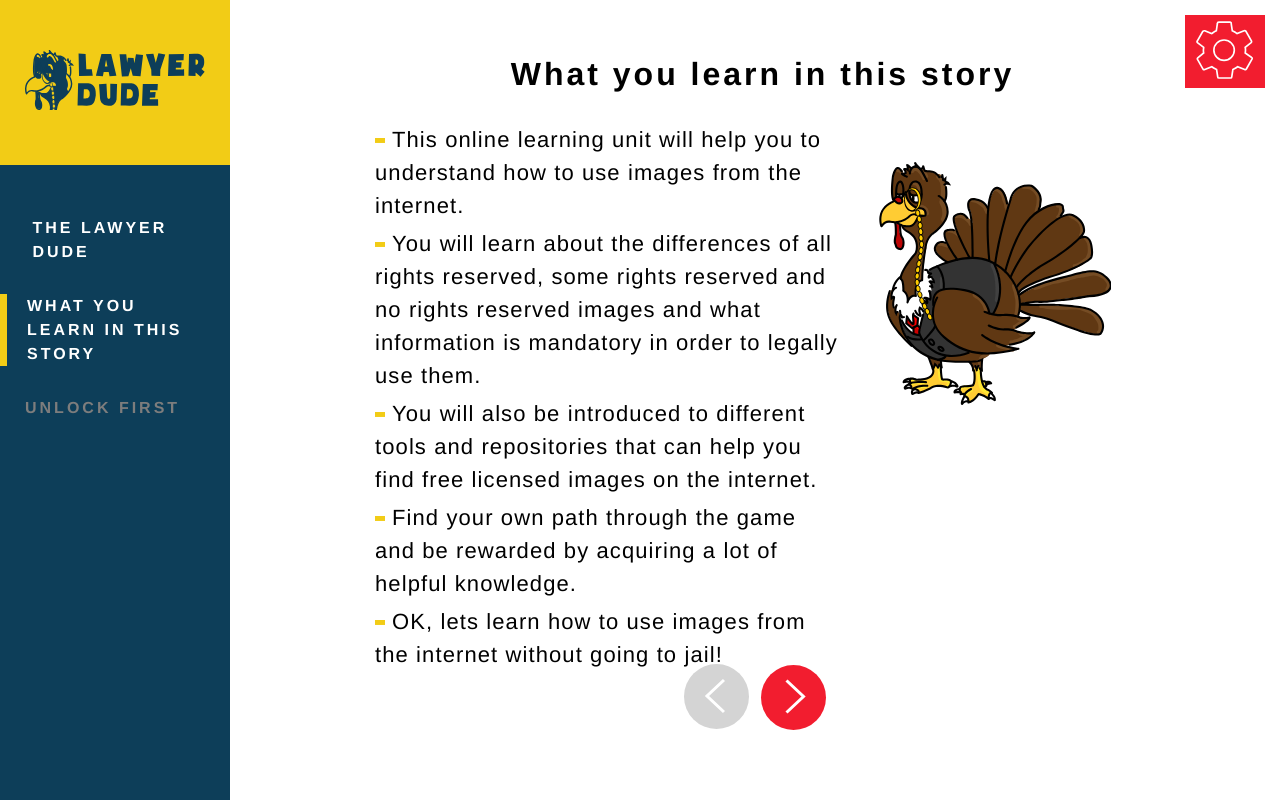
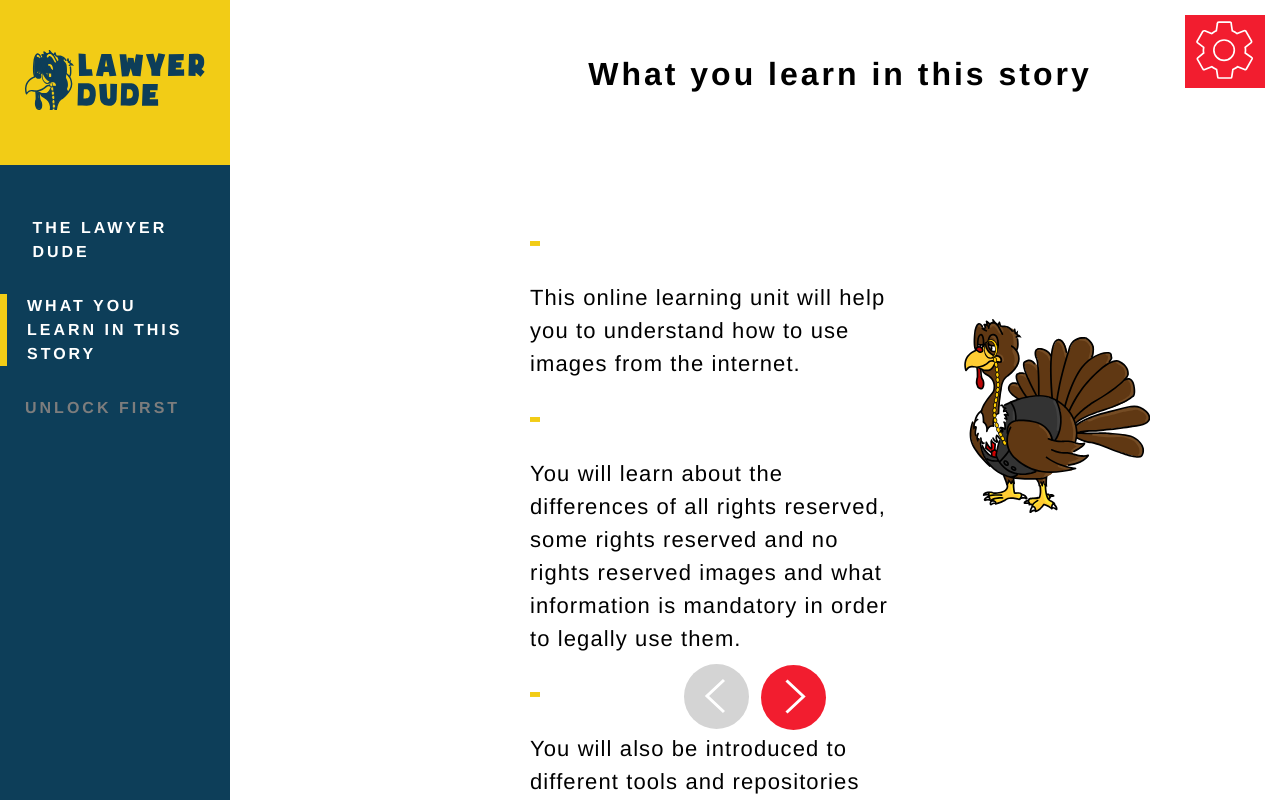
Before and after one commit to ViviZa/lawyer-dude, a React (Create React App) app: page / in a window 1280 px wide. Both pictures are taken after a click on the button "Commence le eLearning". Built offline with nearby package versions, Linux system fonts and the light colour scheme.

Commit message:
Further define WelcomePage styling

```diff
--- a/src/pages/WelcomePage.jsx
+++ b/src/pages/WelcomePage.jsx
@@ -60,9 +60,7 @@ class WelcomePage extends Component {
           <div className="welcomeblock">
             <LDFull className="fulllawyer"/>
             <div className="welcomepanels">
-                <p>
-                    {panels.map((panel) => <li className="welcomepanel">{panel}</li>)}
-                </p>
+                    {panels.map((panel) => <li className="welcomepanel"><p>{panel}</p></li>)}
             </div>
           </div>
           <div className="buttoncontainer">
--- a/src/styles/_pagecontent.scss
+++ b/src/styles/_pagecontent.scss
@@ -40,17 +40,28 @@ ol {
 	}
 }
 
+.welcomeblock {
+	margin-top: 8em;
+}
+
 .welcomepanels {
 
 	li {
 		list-style-image: url(./images/bullet.svg);
+
+		&:last-of-type {
+			font-size: 25px;
+			font-weight: 700;
+			padding: 1em 0;
+			list-style: none;
+		}
 	}
 }
 
 .pagecontent {
 	height: 100%;
 	display: block;
-	margin-left: 245px;
+	margin-left: 25em;
 	padding: 25px 130px;
 	text-align: center;
 }
--- a/src/styles/_svgs.scss
+++ b/src/styles/_svgs.scss
@@ -12,7 +12,7 @@
 	display: inline-block;
 	float: right;
 	width: 30%;
-	margin: 5%;
+	margin:  15% 0 15% 12%;
 }
 
 .lawyericon {
```
